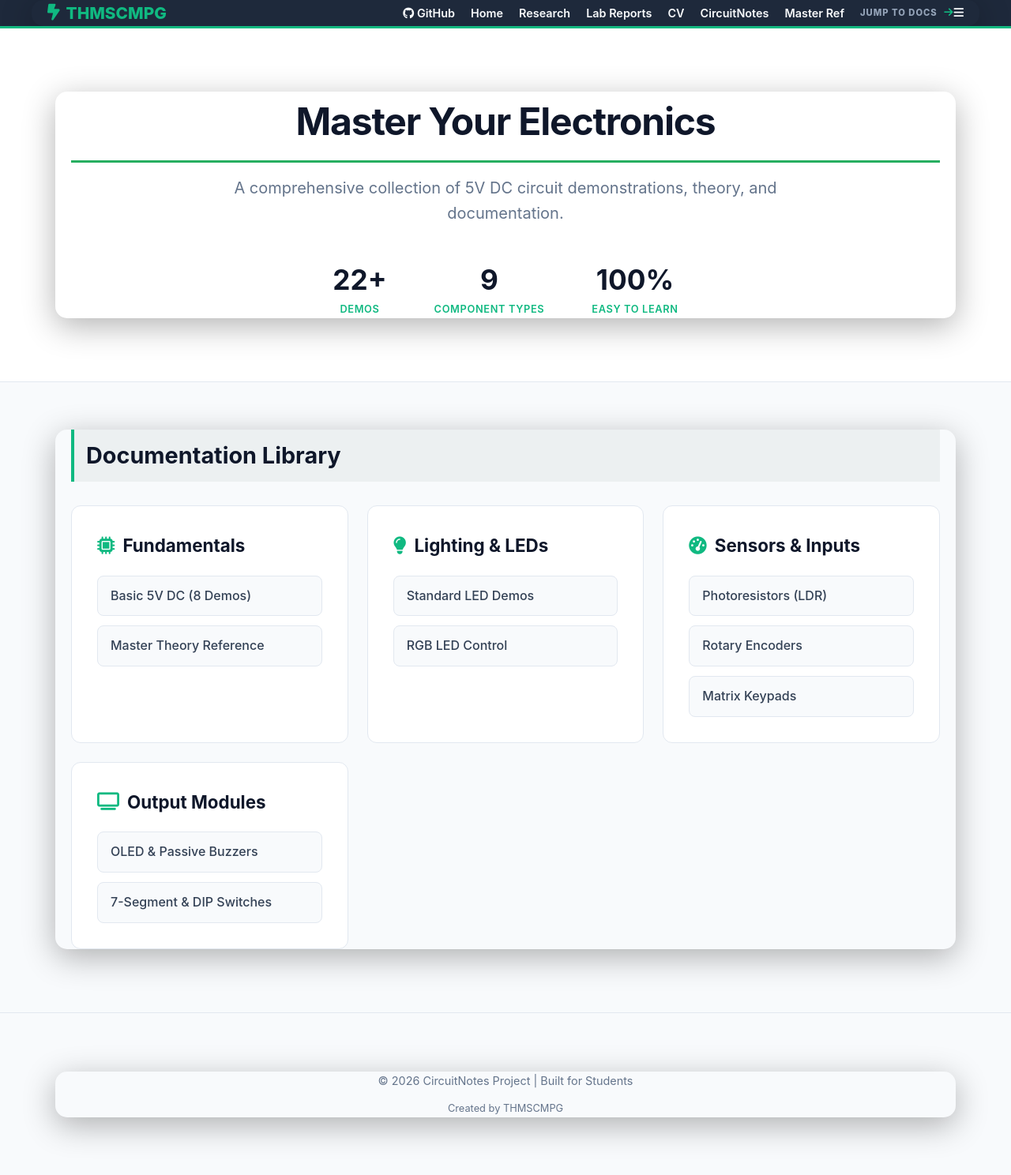
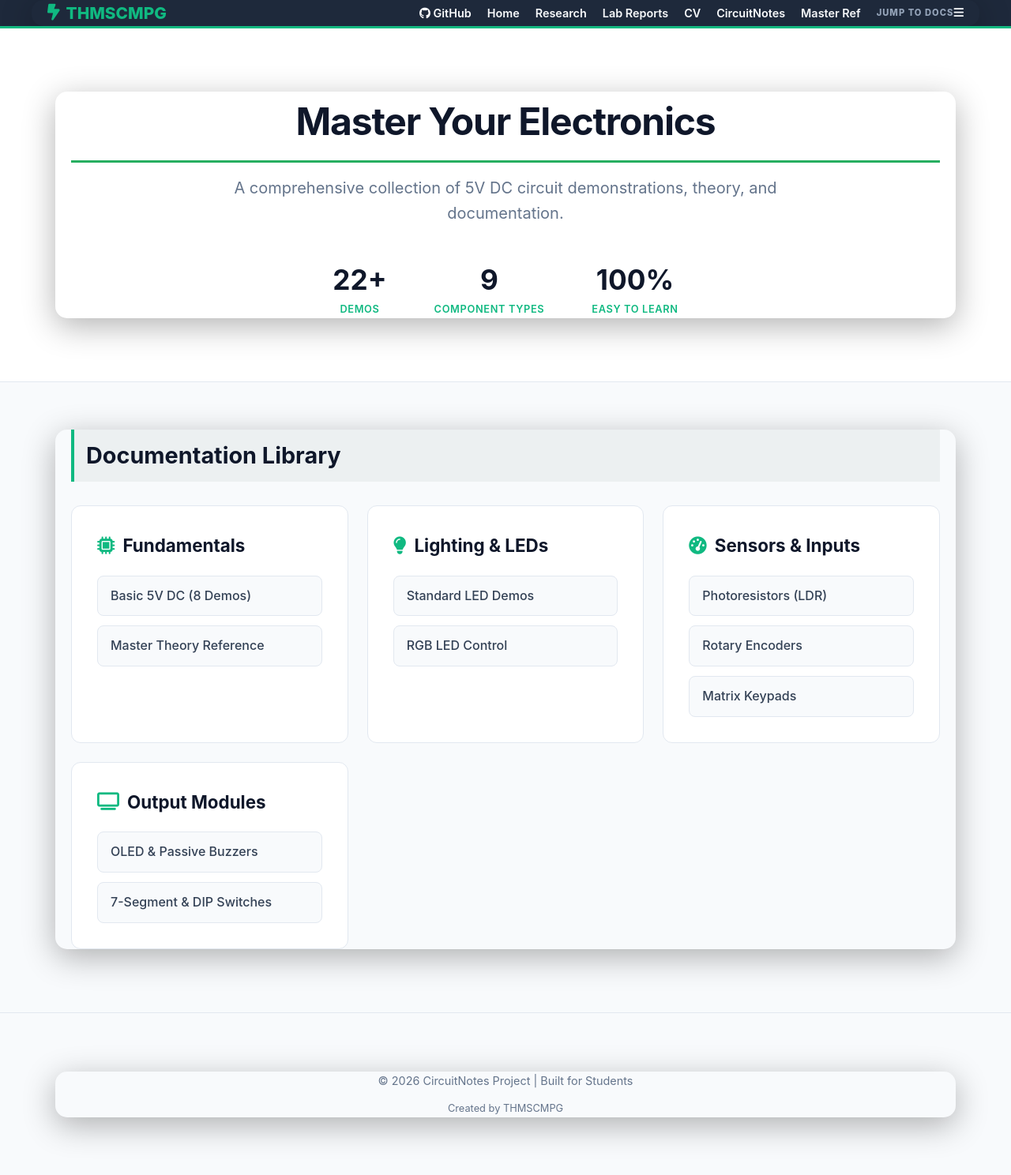
Before and after one commit to THMSCMPG/CircuitNotes, a Jekyll site: the page index.html, which Jekyll copies as it is, in a window 1280 px wide. Shown: the whole page at 79% size. Built offline with Jekyll 4.4.1, drawn with Linux system fonts in a browser that asks for light colours.

Commit message:
Update index.html

```diff
--- a/index.html
+++ b/index.html
@@ -22,7 +22,7 @@
                 <li><a href="https://thmscmpg.github.io/CircuitNotes/docs/master-reference.html">Master Ref</a></li>
 
                 <li class="dropdown">
-                <span class="nav-label">Jump to Docs <i class="fas fa-arrow-right"></i></span>
+                <span class="nav-label">Jump to Docs</i></span>
                 <a href="javascript:void(0)" class="dropbtn"><i class="fas fa-bars"></i></a>
                 <div class="dropdown-content">
                     <a href="https://thmscmpg.github.io/CircuitNotes/docs/basic-5v-circuits.html">Basic 5V DC</a>
```
